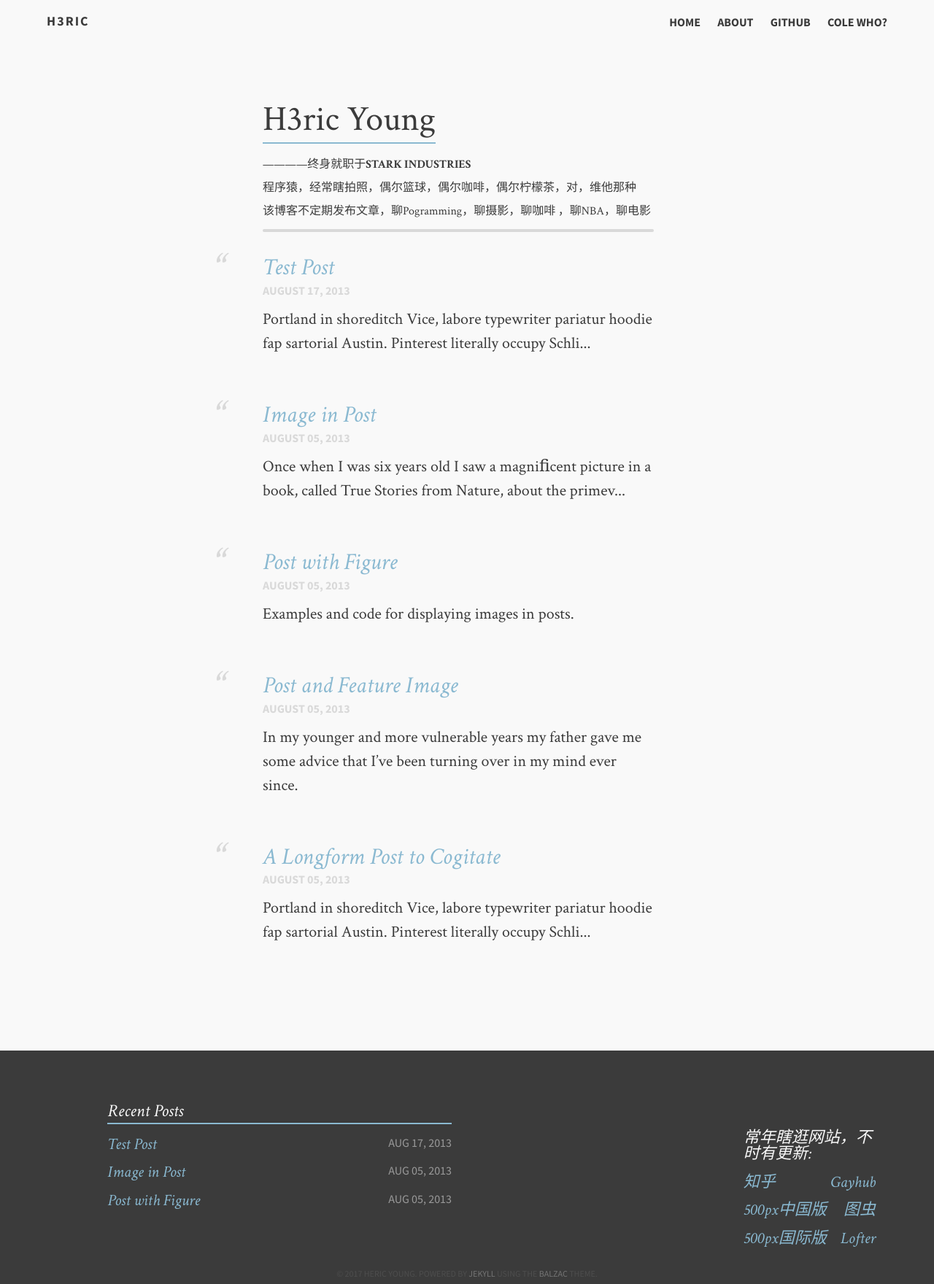
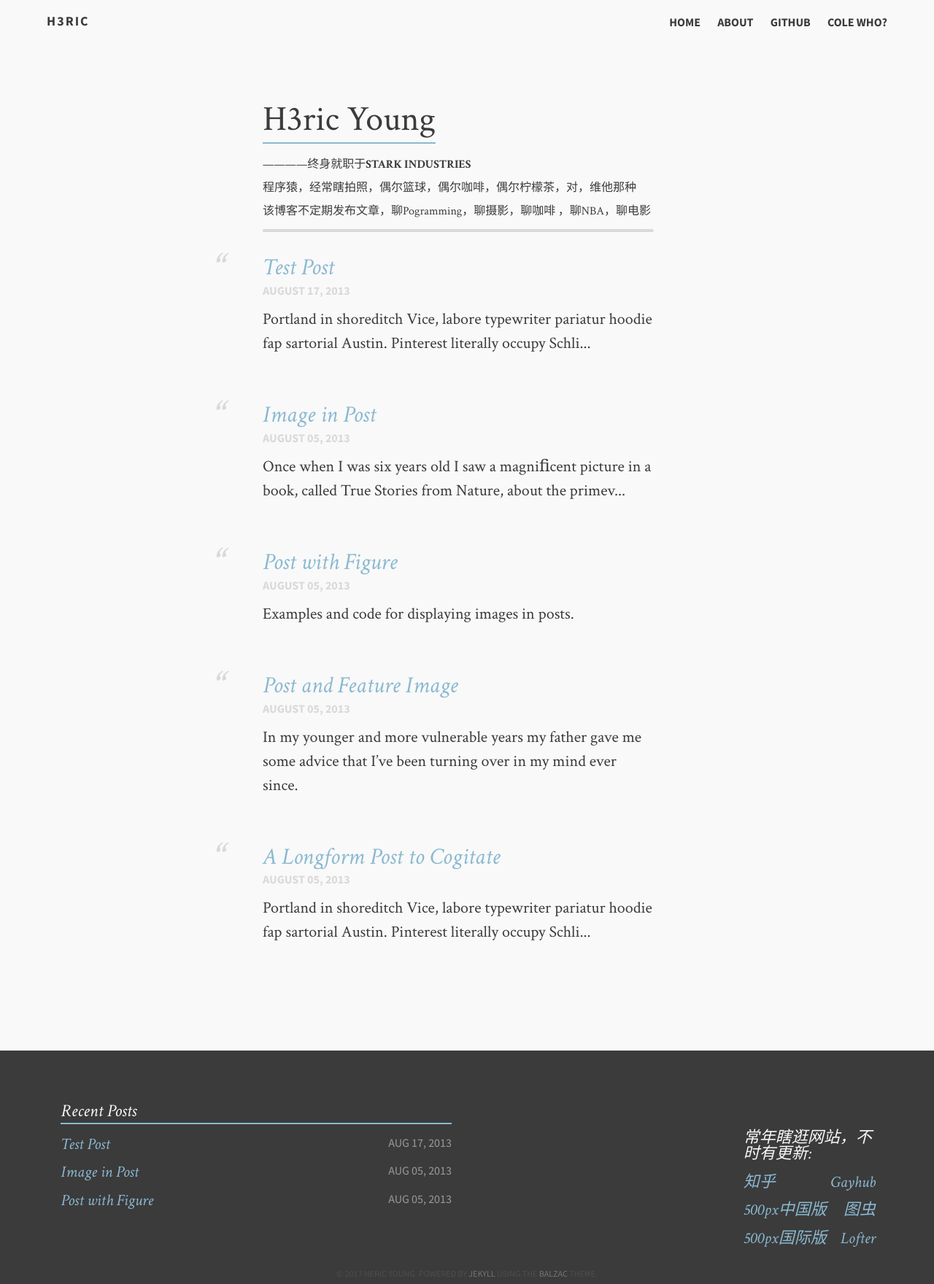
Before and after one commit to HericYoung/Blog, a Jekyll site: the page built from index.md, in a window 1280 px wide. Shown: the whole page at 73% size. Built offline with Jekyll 4.4.1, drawn with Linux system fonts in a browser that asks for light colours.

Commit message:
no message

```diff
--- a/_sass/_styles.scss
+++ b/_sass/_styles.scss
@@ -652,7 +652,7 @@ footer {
         @include column(6,10);
         max-width: 600px;
         min-height: 250px;
-        padding-left: 10vw;
+        padding-left: 5vw;
         p {
             padding-top: $lh*2;
         }
```
